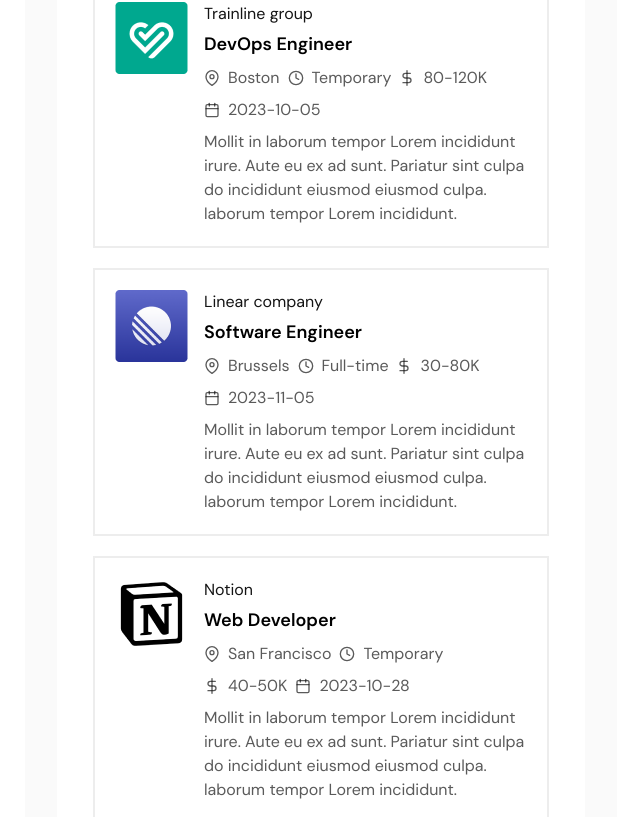
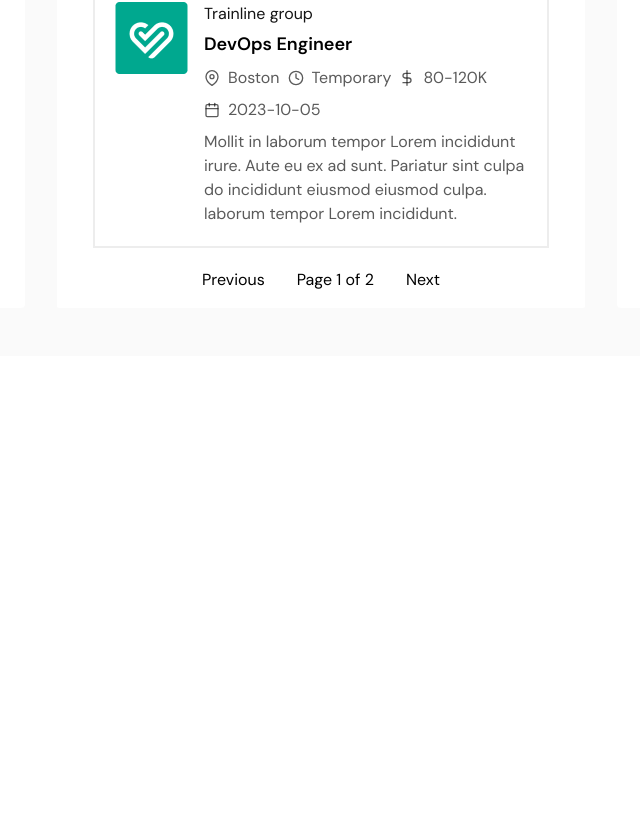
Before and after one commit to iasifahm02/JobZee, a React (Vite) app in the folder JobZee-client/: page / in a window 1280 px wide. Shown: the part 1980-2797 px from the top of the page, without its empty margins (319-959 px from the left). After the commit the page ends 2336 px from the top, so only its background shows below. Built offline with nearby package versions, Linux system fonts and the light colour scheme.

Commit message:
Pagination implemented

```diff
--- a/JobZee-client/src/Pages/Home.jsx
+++ b/JobZee-client/src/Pages/Home.jsx
@@ -42,6 +42,27 @@
     setSelectedCategory(event.target.value);
   }
 
+  //Calculate the Index range
+  const calculatePageRange = () => {
+    const startIndex = (currentPage - 1) * itemsPerPage;
+    const endIndex = startIndex + itemsPerPage;
+    return { startIndex, endIndex };
+  }
+
+  //function for the next page
+  const nextPage = () => {
+    if (currentPage < Math.ceil(filteredItems.length / itemsPerPage)) {
+      setCurrentPage(currentPage + 1);
+    }
+  }
+
+  //function for the previous page
+  const prevPage = () => {
+    if (currentPage > 1) {
+      setCurrentPage(currentPage - 1);
+    }
+  }
+
   //Main function - filtering
   const filteredData = (jobs, selected, query) => {
     let filteredJobs = jobs;
@@ -60,6 +81,10 @@
         employmentType.toLowerCase() === selected.toLowerCase()
       ));
     }
+
+    //Slice the data based on currentPage
+    const { startIndex, endIndex } = calculatePageRange();
+    filteredJobs = filteredJobs.slice(startIndex, endIndex);
 
     //In the end, return filtered Jobs
     return filteredJobs.map((data, i) => <Card key={i} data={data} />)
@@ -87,8 +112,17 @@
               <p>No data found</p>
             </>
           }
+
+          {/* Pagination here */}
+          {
+            result.length > 0 ? (<div className='flex justify-center mt-4 space-x-8'>
+              <button onClick={prevPage} disabled={currentPage === 1} className='hover:underline'>Previous</button>
+              <span className='mx-2'>Page {currentPage} of {Math.ceil(filteredItems.length / itemsPerPage)}</span>
+              <button onClick={nextPage} disabled={currentPage === Math.ceil(filteredItems.length / itemsPerPage)} className='hover:underline'>Next</button>
+            </div>) : ""
+          }
+
         </div>
-
 
         {/* Right Card */}
         <div className='bg-white p-4 rounded'>Right</div>
```
Lines whose indentation alone changed are shown as unchanged.
